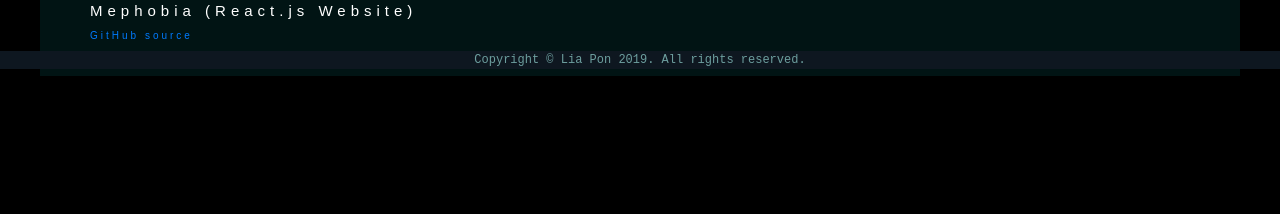
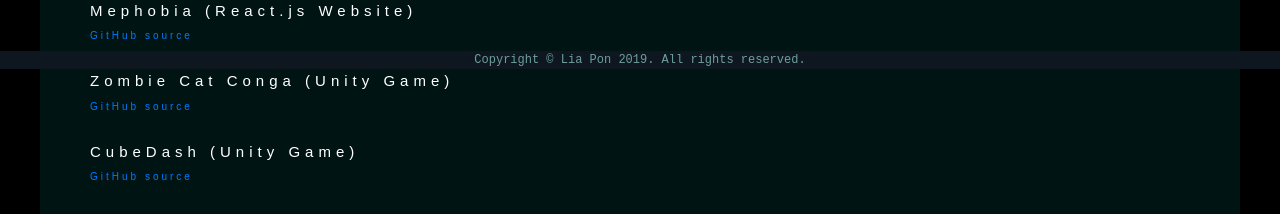
Before and after one commit to lpon/mephobia, a React (Create React App) app: page /mephobia/projects in a window 1280 px wide. Both pictures are taken after a click on the button "Projects". Shown: the part 731-945 px from the top of the page. Before the commit the page ends 807 px from the top, so only its background shows below. Built offline with nearby package versions, Linux system fonts and the light colour scheme.

Commit message:
added links for new projects

```diff
--- a/src/components/views/Projects.js
+++ b/src/components/views/Projects.js
@@ -24,6 +24,14 @@
                     <br/>
                     <div className="projectName">Mephobia (React.js Website)</div>
                     <a className="projectLink" href="https://github.com/lpon/mephobia">GitHub source</a>
+                    <br/>
+                    <br/>
+                    <div className="projectName">Zombie Cat Conga (Unity Game)</div>
+                    <a className="projectLink" href="https://github.com/lpon/zombieCatConga">GitHub source</a>
+                    <br/>
+                    <br/>
+                    <div className="projectName">CubeDash (Unity Game)</div>
+                    <a className="projectLink" href="https://github.com/lpon/CubeDash">GitHub source</a>
                 </div>
             </div>
         );
```
